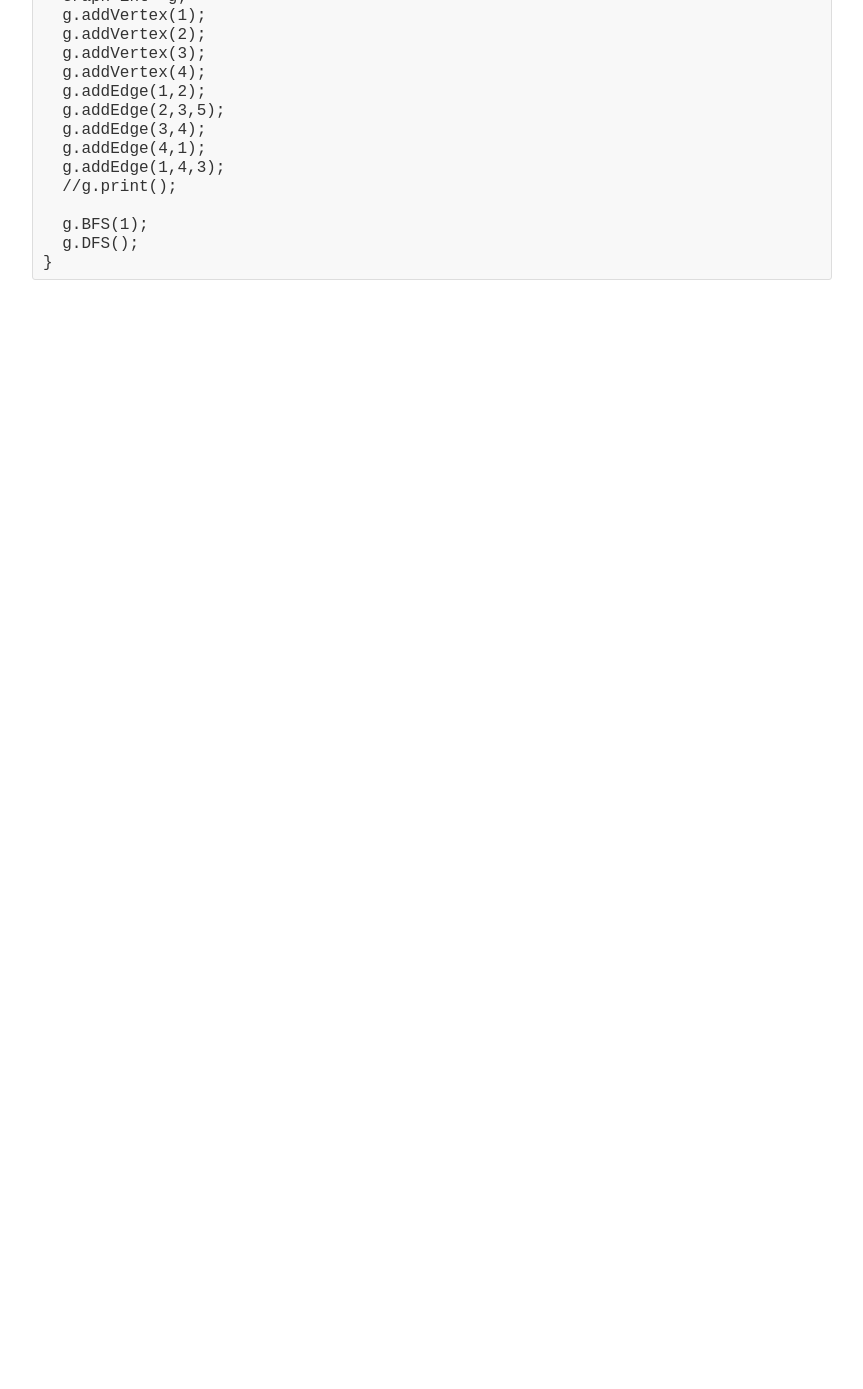
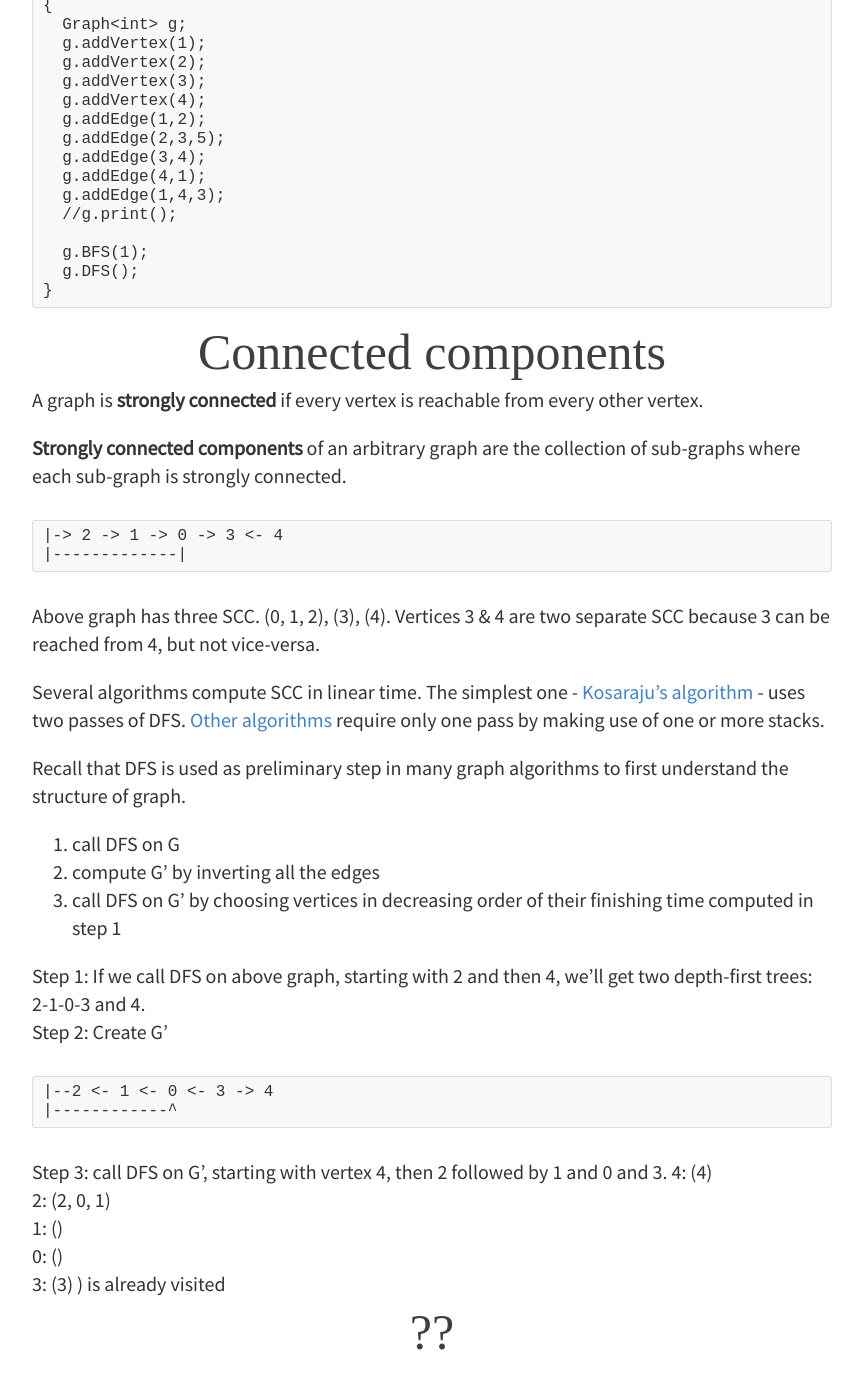
Before and after one commit to rbt91/rbt91.github.io, a Jekyll site: the page built from _posts/2016-09-30-graph-algorithms.md, in a window 1280 px wide and 1400 px high, scrolled down 4112 px. Shown: the top 1389 px of the window, without its empty margins (208-1071 px from the left). Built offline with Jekyll 4.4.1, drawn with Linux system fonts in a browser that asks for light colours; some web fonts are replaced; before the commit the page ends 4472 px from its top, so only the background shows below that; some of the changed text lies outside the part shown.

Commit message:
Update 2016-09-30-graph-algorithms.md

````diff
--- a/_posts/2016-09-30-graph-algorithms.md
+++ b/_posts/2016-09-30-graph-algorithms.md
@@ -105,7 +105,7 @@ int main()
 
 # DFS
 
-Note the use of recursion to create depth-first tree representation.
+DFS is used as preliminary step in many graph algorithms to first understand the structure of graph. Note the use of recursion to create depth-first tree representation.
 
 ```C++
 #include <iostream>
@@ -218,3 +218,38 @@ int main()
   g.DFS();
 }
 ```
+
+# Connected components
+
+A graph is **strongly connected** if every vertex is reachable from every other vertex.
+
+**Strongly connected components** of an arbitrary graph are the collection of sub-graphs where each sub-graph is strongly connected.
+
+```
+|-> 2 -> 1 -> 0 -> 3 <- 4
+|-------------|
+```
+
+Above graph has three SCC. (0, 1, 2), (3), (4). Vertices 3 & 4 are two separate SCC because 3 can be reached from 4, but not vice-versa.
+
+Several algorithms compute SCC in linear time. The simplest one - [Kosaraju's algorithm](https://en.wikipedia.org/wiki/Strongly_connected_component#Algorithms) - uses two passes of DFS. [Other algorithms](https://en.wikipedia.org/wiki/Strongly_connected_component#Algorithms) require only one pass by making use of one or more stacks.
+
+Recall that DFS is used as preliminary step in many graph algorithms to first understand the structure of graph.
+1. call DFS on G
+2. compute G' by inverting all the edges
+3. call DFS on G' by choosing vertices in decreasing order of their finishing time computed in step 1
+
+Step 1: If we call DFS on above graph, starting with 2 and then 4, we'll get two depth-first trees: 2-1-0-3 and 4.
+Step 2: Create G'
+```
+|--2 <- 1 <- 0 <- 3 -> 4
+|------------^
+```
+Step 3: call DFS on G', starting with vertex 4, then 2 followed by 1 and 0 and 3.
+4: (4)
+2: (2, 0, 1)
+1: ()
+0: ()
+3: (3) ) is already visited
+
+# ??
````
